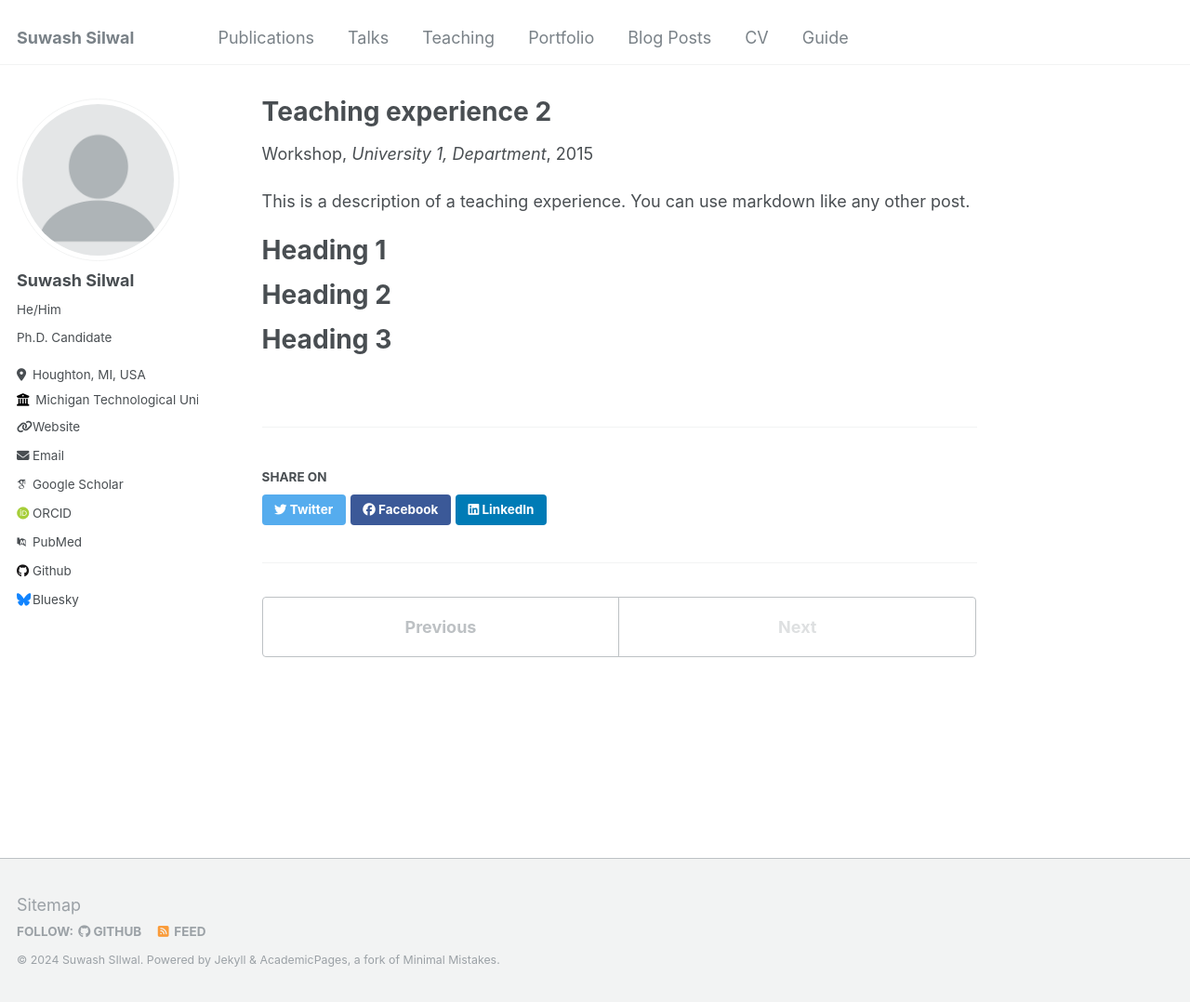
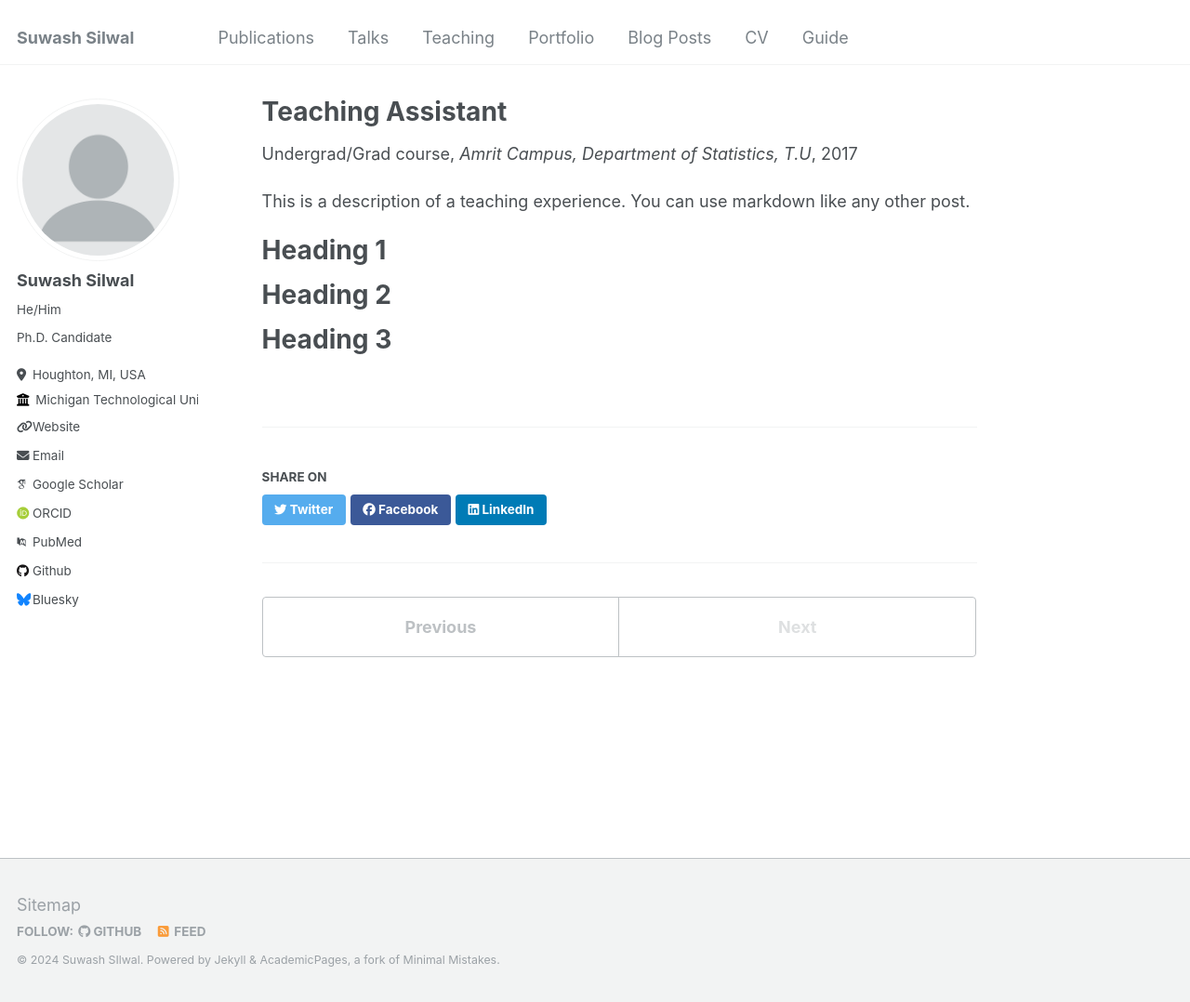
Before and after one commit to ssilwal050/ssilwal050.github.io, a Jekyll site: the page built from _teaching/2015-spring-teaching-2.md, in a window 1280 px wide and 1078 px high. Shown: the whole window at 93% size. Built offline with Jekyll 4.4.1, drawn with Linux system fonts in a browser that asks for light colours; some web fonts are replaced.

Commit message:
Chage teaching

```diff
--- a/_teaching/2015-spring-teaching-2.md
+++ b/_teaching/2015-spring-teaching-2.md
@@ -1,11 +1,11 @@
 ---
-title: "Teaching experience 2"
+title: "Teaching Assistant"
 collection: teaching
-type: "Workshop"
+type: "Undergrad/Grad course"
 permalink: /teaching/2015-spring-teaching-1
-venue: "University 1, Department"
-date: 2015-01-01
-location: "City, Country"
+venue: "Amrit Campus, Department of Statistics, T.U"
+date: 2017-09-01
+location: "Kathmandu, Nepal"
 ---
 
 This is a description of a teaching experience. You can use markdown like any other post.
```
